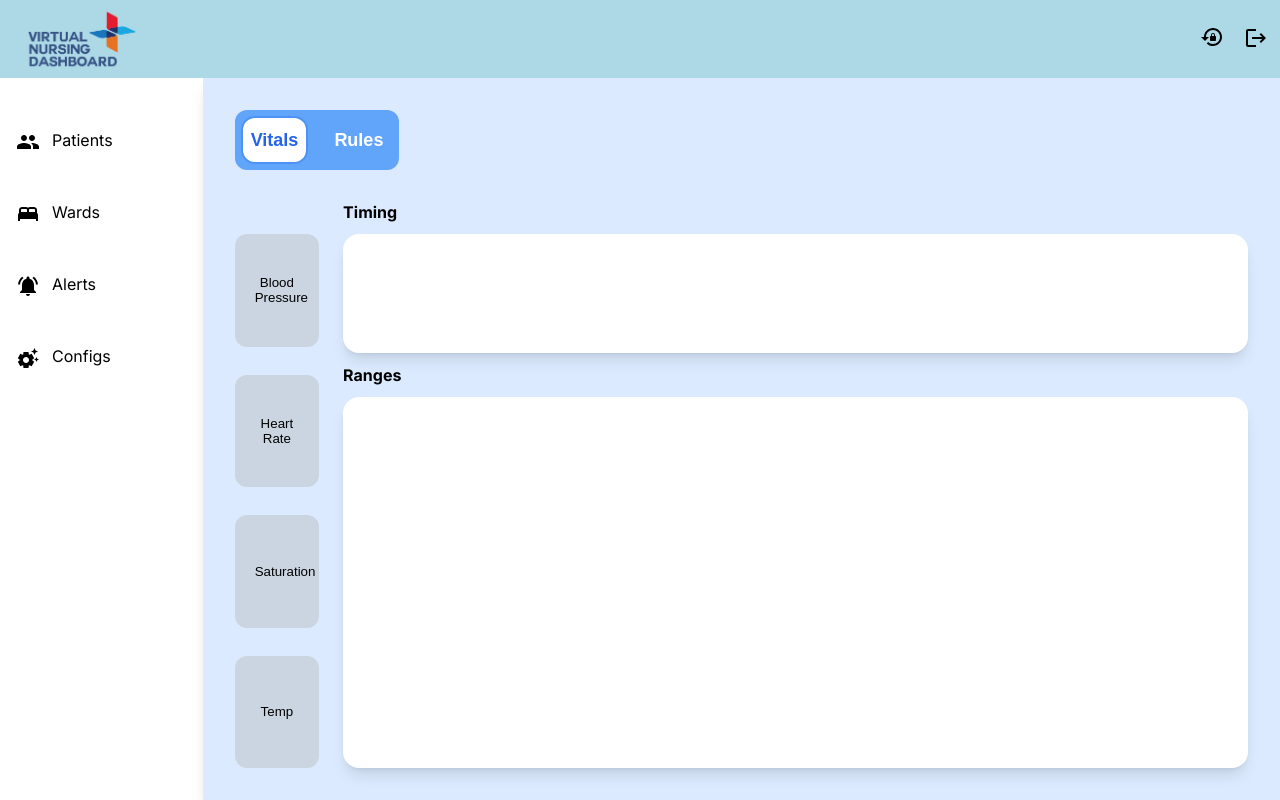
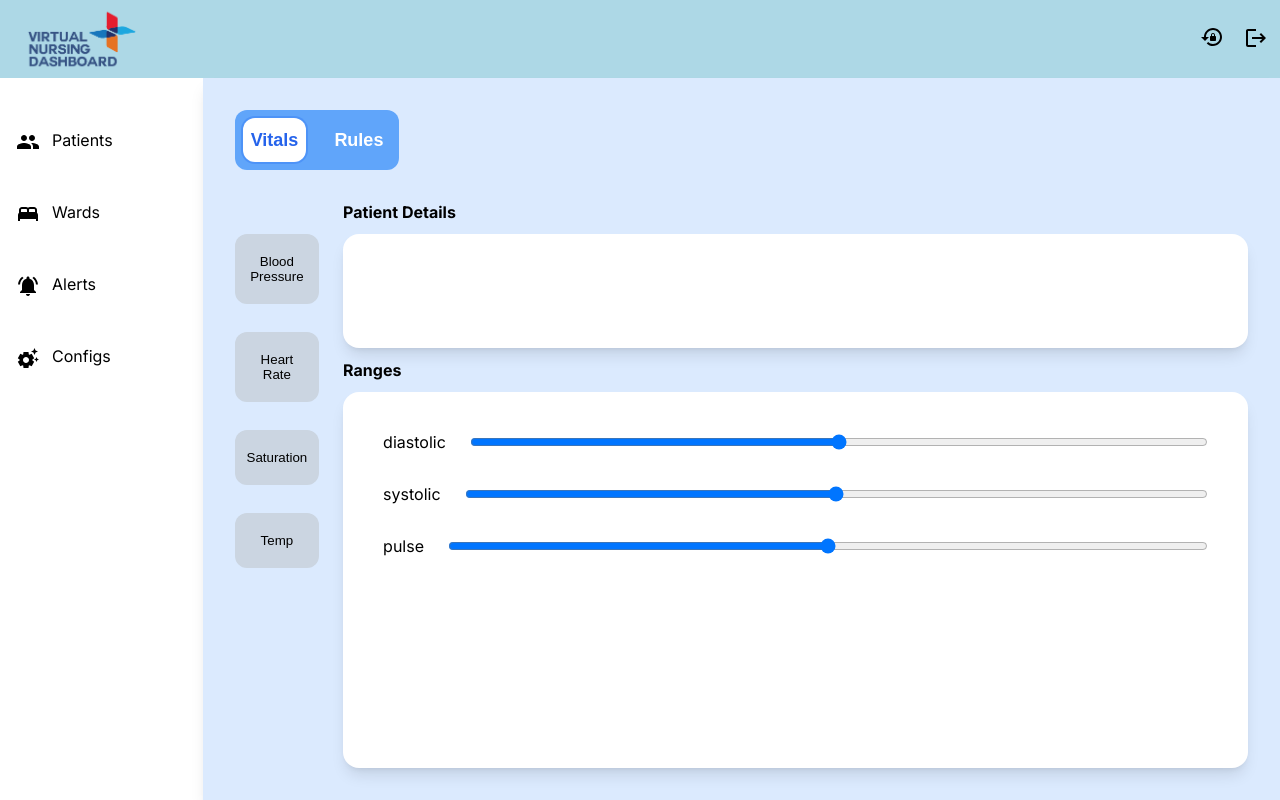
Before and after one commit to AHVirtualNursing/virtual-nursing-dashboard, a Next.js app: page /configs in a window 1280 px wide. Built offline with nearby package versions, Linux system fonts and the light colour scheme; no server answers; sample sign-in values are in the browser's storage.

Commit message:
feat: add range sliders for configs

```diff
--- /dev/null
+++ b/src/components/RangeSlider.tsx
@@ -0,0 +1,18 @@
+import React from "react";
+
+type RangeSliderProps = {
+  min: number;
+  max: number;
+  label: string;
+};
+
+function RangeSlider({ min, max, label }: RangeSliderProps) {
+  return (
+    <div className="flex gap-6 p-4">
+      <label htmlFor={label}>{label}</label>
+      <input type="range" name={label} className="w-full" />
+    </div>
+  );
+}
+
+export default RangeSlider;
--- a/src/components/VitalConfigs.tsx
+++ b/src/components/VitalConfigs.tsx
@@ -1,12 +1,17 @@
 import React from "react";
+import RangeSlider from "./RangeSlider";
 
 function VitalConfigs() {
   return (
     <div className="h-full flex flex-col gap-y-3">
-      <h4 className="flex flex-start">Timing</h4>
-      <div className="bg-white rounded-2xl h-1/6 p-4 flex shadow-lg "></div>
+      <h4 className="flex flex-start">Patient Details</h4>
+      <div className="bg-white rounded-2xl h-1/6 p-4 flex shadow-lg gap-3 justify-start align-middle"></div>
       <h4 className="flex flex-start">Ranges</h4>
-      <div className="bg-white rounded-2xl p-3 h-4/6 shadow-lg"></div>
+      <div className="bg-white rounded-2xl p-6 h-4/6 shadow-lg">
+        <RangeSlider min={60} max={90} label="diastolic" />
+        <RangeSlider min={60} max={90} label="systolic" />
+        <RangeSlider min={60} max={90} label="pulse" />
+      </div>
     </div>
   );
 }
--- a/src/pages/configs.tsx
+++ b/src/pages/configs.tsx
@@ -16,7 +16,10 @@ function Configs() {
   return (
     <div className="flex flex-col p-8 gap-8 bg-blue-100 w-full shadow-lg">
       <div className="flex flex-start gap-8">
-        <div className="bg-blue-400 p-2 rounded-xl flex justify-between items-center gap-x-5 ">
+        <div
+          id="pageTabs"
+          className="bg-blue-400 p-2 rounded-xl flex justify-between items-center gap-x-5"
+        >
           {tabPages.map((tab, index) => (
             <button
               key={index}
@@ -34,10 +37,13 @@ function Configs() {
       </div>
       <div className="flex h-full gap-6">
         {selectedTab === 0 && (
-          <div className="w-1/12 flex flex-col gap-y-7 pt-8">
+          <div
+            id="sideVitalButtons"
+            className="w-1/12 flex flex-col gap-y-7 pt-8 align-middle"
+          >
             {vitalSelections.map((vital, index) => (
               <button
-                className="border-none bg-slate-300 rounded-xl p-5 text-center flex-1"
+                className="border-none bg-slate-300 rounded-xl p-5 justify-center flex"
                 key={index}
               >
                 {vital.name}
```
